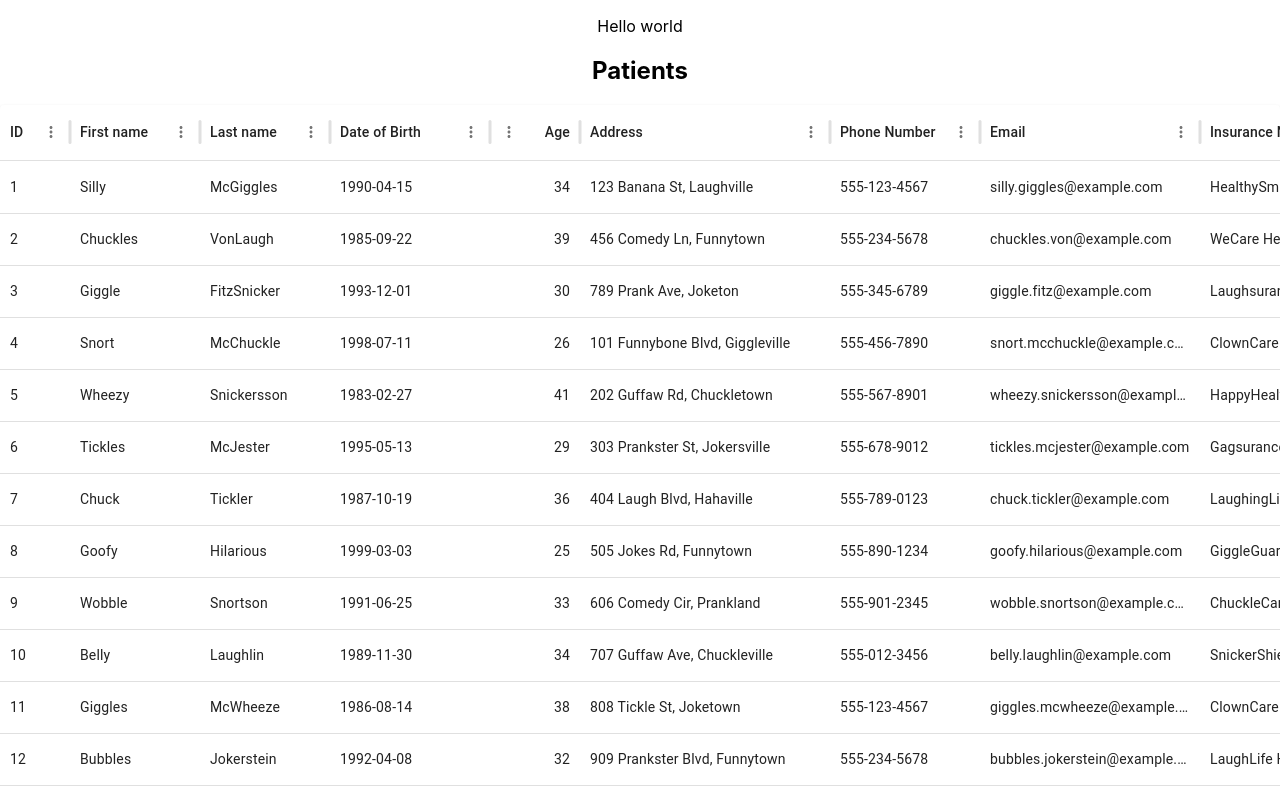
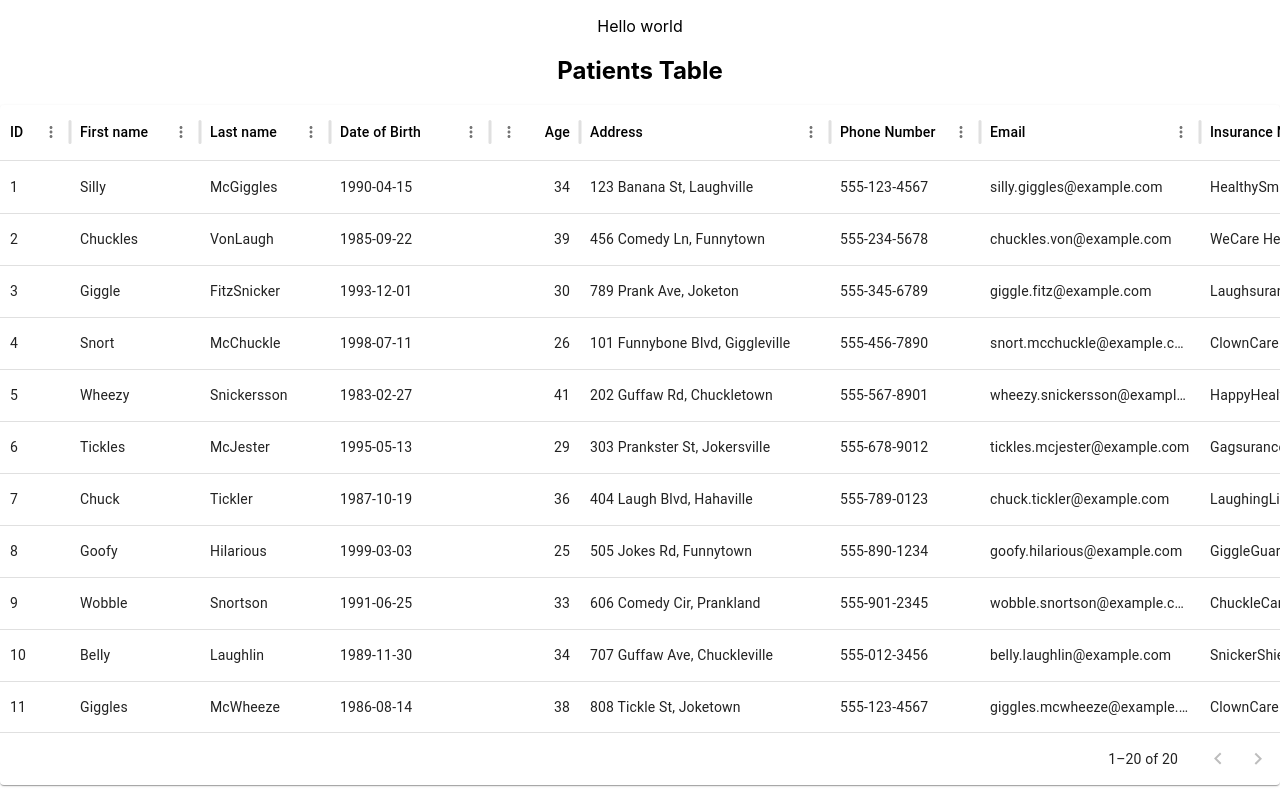
Before and after one commit to oliver-sey/pharmacy-management-system, a React (Create React App) app in the folder frontend/frontend/: page /viewofpatients in a window 1280 px wide. Shown: the top 800 px of the page. Built offline with nearby package versions, Linux system fonts and the light colour scheme.

Commit message:
Implementations using table components I created - for medications, patients, and users

```diff
--- a/frontend/frontend/src/App.js
+++ b/frontend/frontend/src/App.js
@@ -5,7 +5,9 @@ import Login from './Pages/Login';
 import ManagerHome from './Pages/ManagerHome';
 import PharmacistHome from './Pages/PharmacistHome';
 import ViewOfPatients from './Pages/ViewOfPatients';
+import ViewOfUsers from './Pages/ViewOfUsers';
 import {BrowserRouter as Router, Route, Routes} from "react-router-dom";
+import ViewOfMedications from './Pages/ViewOfMedications';
 
 
 function App() {
@@ -19,6 +21,8 @@ function App() {
           <Route path="/pharmacisthome" element={<PharmacistHome/>}/>
           <Route path='/managerhome' element={<ManagerHome/>}/>
           <Route path='/viewofpatients' element={<ViewOfPatients/>}/>
+          <Route path='/viewofmedications' element={<ViewOfMedications/>}/>
+          <Route path='/viewofusers' element={<ViewOfUsers/>}/>
 
         </Routes>
       </Router>
--- /dev/null
+++ b/frontend/frontend/src/Pages/ViewOfMedications.js
@@ -0,0 +1,27 @@
+import Header from "../Components/Header";
+import EditDeleteTable from "../Components/EditDeleteTable";
+import EditModal from "../Components/EditModal";
+import DeleteModal from "../Components/DeleteModal";
+
+function ViewOfMedications() {
+	const columns = [
+		{ field: "id", headerName: "ID", width: 70 },
+		{ field: "name", headerName: "Medication Name", width: 200 },
+		{ field: "dosage", headerName: "Dosage", width: 100 },
+	];
+
+	const rows = [
+		{ id: 1, "name": "dat purple drank", "dosage": "not strong enuff" },
+		{ id: 2, "name": "tylenol", "dosage": "5mg" },
+		{ id: 3, "name": "the melly", "dosage": "3mg" },
+	];
+
+	return (
+		<div>
+		<h2>Medication Inventory Table</h2>
+			<EditDeleteTable columns={columns} rows={rows} editModal = {EditModal} deleteModal={DeleteModal}></EditDeleteTable>
+		</div>
+	);
+}
+
+export default ViewOfMedications;
--- a/frontend/frontend/src/Pages/ViewOfPatients.js
+++ b/frontend/frontend/src/Pages/ViewOfPatients.js
@@ -1,18 +1,7 @@
-import React, { useState } from "react";
-import TableComponent from "../Components/TableComponent";
-import { DataGrid } from "@mui/x-data-grid";
-// import Paper from "@mui/material/Paper";
-import {
-	Paper,
-	IconButton,
-	Dialog,
-	DialogActions,
-	DialogTitle,
-	Button,
-} from "@mui/material";
-
-import EditIcon from "@mui/icons-material/Edit";
-import DeleteIcon from "@mui/icons-material/Delete";
+import React from "react";
+import EditDeleteTable from "../Components/EditDeleteTable";
+import EditModal from "../Components/EditModal";
+import DeleteModal from "../Components/DeleteModal";
 
 function ViewOfPatients() {
 	const columns = [
@@ -63,25 +52,6 @@ function ViewOfPatients() {
 			field: "insuranceMemberID",
 			headerName: "Insurance Member ID",
 			width: 180,
-		},
-		{
-			field: "actions",
-			headerName: "Actions",
-			width: 100,
-			sortable: false,
-			renderCell: (params) => (
-				<span>
-					{/* pencil icon to edit the patient */}
-					<IconButton onClick={() => handleOpenEdit(params.row)}>
-						<EditIcon color="black" />
-					</IconButton>
-
-					{/* trash can icon to delete the patient */}
-					<IconButton onClick={() => handleOpenDelete(params.row)}>
-						<DeleteIcon color="error" />
-					</IconButton>
-				</span>
-			),
 		},
 	];
 
@@ -329,83 +299,15 @@ function ViewOfPatients() {
 		},
 	];
 
-	const paginationModel = { page: 0, pageSize: 25 };
-
-	// *** Modals ***
-	const [selectedRow, setSelectedRow] = useState(null);
-
-	// Code for edit modal
-	const [openEdit, setOpenEdit] = useState(false);
-
-	// Handle modal open and close
-	const handleOpenEdit = (row) => {
-		setSelectedRow(row);
-		setOpenEdit(true);
-	};
-
-	const handleCloseEdit = () => {
-		setOpenEdit(false);
-	};
-
-	// Code for delete modal
-	const [openDelete, setOpenDelete] = useState(false);
-
-	// Handle modal open and close
-	const handleOpenDelete = (row) => {
-		setSelectedRow(row);
-		setOpenDelete(true);
-	};
-
-	const handleCloseDelete = () => {
-		setOpenDelete(false);
-	};
-
 	return (
 		<div>
-			{/*  Modal for Delete Confirmation */}
-			<Dialog open={openDelete} onClose={handleCloseDelete}>
-				<DialogTitle>{`Delete ${selectedRow?.firstName} ${selectedRow?.lastName}?`}</DialogTitle>
-				<DialogActions>
-					<Button onClick={handleCloseDelete} color="primary">
-						Cancel
-					</Button>
-					<Button
-						onClick={() => {
-							// Handle delete action here
-							console.log(
-								`Deleting patient ID: ${selectedRow?.id}`
-							);
-							handleCloseDelete();
-						}}
-						color="error"
-					>
-						Delete
-					</Button>
-				</DialogActions>
-			</Dialog>
-			<div>
-				<div>
-					<h2>Patients</h2>
-				</div>
-
-				<Paper sx={{ height: "0.8vwh", width: "100%" }}>
-					<DataGrid
-						rows={rows}
-						columns={columns}
-						initialState={{ pagination: { paginationModel } }}
-						pageSizeOptions={[5, 10]}
-						// checkboxSelection
-						sx={{
-							border: 0,
-							"& .MuiDataGrid-columnHeaders": {
-								fontWeight: "bold", // Make headers bold
-								backgroundColor: "#000000", // Optional background color for headers
-							},
-						}}
-					/>
-				</Paper>
-				{/* <TableComponent rows={rows}></TableComponent> */}
-			</div>
+			<h2>Patients Table</h2>
+			<EditDeleteTable
+				rows={rows}
+				columns={columns}
+				editModal={EditModal}
+				deleteModal={DeleteModal}
+			/>
 		</div>
 	);
 }
--- /dev/null
+++ b/frontend/frontend/src/Pages/ViewOfUsers.js
@@ -0,0 +1,166 @@
+import React from "react";
+import BaseTable from "../Components/BaseTable";
+import { IconButton } from "@mui/material";
+
+import LockOpenIcon from "@mui/icons-material/LockOpen";
+
+function ViewOfUsers() {
+	const columns = [
+		{ field: "id", headerName: "ID", width: 70 },
+		{ field: "firstName", headerName: "First name", width: 130 },
+		{ field: "lastName", headerName: "Last name", width: 130 },
+
+		// {
+		// 	field: "fullName",
+		// 	headerName: "Full name",
+		// 	description: "This column has a value getter and is not sortable.",
+		// 	sortable: false,
+		// 	width: 160,
+		// 	valueGetter: (value, row) =>
+		// 		`${row.firstName || ""} ${row.lastName || ""}`,
+		// },
+		{ field: "email", headerName: "Email", width: 220 },
+	];
+
+	const rows = [
+		{
+			id: 1,
+			firstName: "Silly",
+			lastName: "McGiggles",
+			email: "silly.giggles@example.com",
+		},
+		{
+			id: 2,
+			firstName: "Chuckles",
+			lastName: "VonLaugh",
+			email: "chuckles.von@example.com",
+		},
+		{
+			id: 3,
+			firstName: "Giggle",
+			lastName: "FitzSnicker",
+			email: "giggle.fitz@example.com",
+		},
+		{
+			id: 4,
+			firstName: "Snort",
+			lastName: "McChuckle",
+			email: "snort.mcchuckle@example.com",
+		},
+		{
+			id: 5,
+			firstName: "Wheezy",
+			lastName: "Snickersson",
+			email: "wheezy.snickersson@example.com",
+		},
+		{
+			id: 6,
+			firstName: "Tickles",
+			lastName: "McJester",
+			email: "tickles.mcjester@example.com",
+		},
+		{
+			id: 7,
+			firstName: "Chuck",
+			lastName: "Tickler",
+			email: "chuck.tickler@example.com",
+		},
+		{
+			id: 8,
+			firstName: "Goofy",
+			lastName: "Hilarious",
+			email: "goofy.hilarious@example.com",
+		},
+		{
+			id: 9,
+			firstName: "Wobble",
+			lastName: "Snortson",
+			email: "wobble.snortson@example.com",
+		},
+		{
+			id: 10,
+			firstName: "Belly",
+			lastName: "Laughlin",
+			email: "belly.laughlin@example.com",
+		},
+		{
+			id: 11,
+			firstName: "Giggles",
+			lastName: "McWheeze",
+			email: "giggles.mcwheeze@example.com",
+		},
+		{
+			id: 12,
+			firstName: "Bubbles",
+			lastName: "Jokerstein",
+			email: "bubbles.jokerstein@example.com",
+		},
+		{
+			id: 13,
+			firstName: "Zany",
+			lastName: "McLaughs",
+			email: "zany.mclaughs@example.com",
+		},
+		{
+			id: 14,
+			firstName: "Scooter",
+			lastName: "Funster",
+			email: "scooter.funster@example.com",
+		},
+		{
+			id: 15,
+			firstName: "Dizzy",
+			lastName: "Laughalot",
+			email: "dizzy.laughalot@example.com",
+		},
+		{
+			id: 16,
+			firstName: "Jolly",
+			lastName: "Snickers",
+			email: "jolly.snickers@example.com",
+		},
+		{
+			id: 17,
+			firstName: "Bozo",
+			lastName: "Gigglestein",
+			email: "bozo.gigglestein@example.com",
+		},
+		{
+			id: 18,
+			firstName: "Quirky",
+			lastName: "Chucklemeister",
+			email: "quirky.chucklemeister@example.com",
+		},
+		{
+			id: 19,
+			firstName: "Punny",
+			lastName: "Guffawson",
+			email: "punny.guffawson@example.com",
+		},
+		{
+			id: 20,
+			firstName: "Buffo",
+			lastName: "Laughmore",
+			email: "buffo.laughmore@example.com",
+		},
+	];
+
+	// Action buttons with unlock logic
+	const actionButtons = (row) => (
+		<IconButton
+			onClick={() => console.log("Unlocking:", row.id)}
+			disabled={!row.isLockedOut} // Disable if already unlocked
+		>
+			<LockOpenIcon color={row.isLockedOut ? "primary" : "disabled"} />
+		</IconButton>
+	);
+
+	return (
+		<BaseTable
+			columns={columns}
+			rows={rows}
+			actionButtons={actionButtons}
+		/>
+	);
+}
+export default ViewOfUsers;
```
